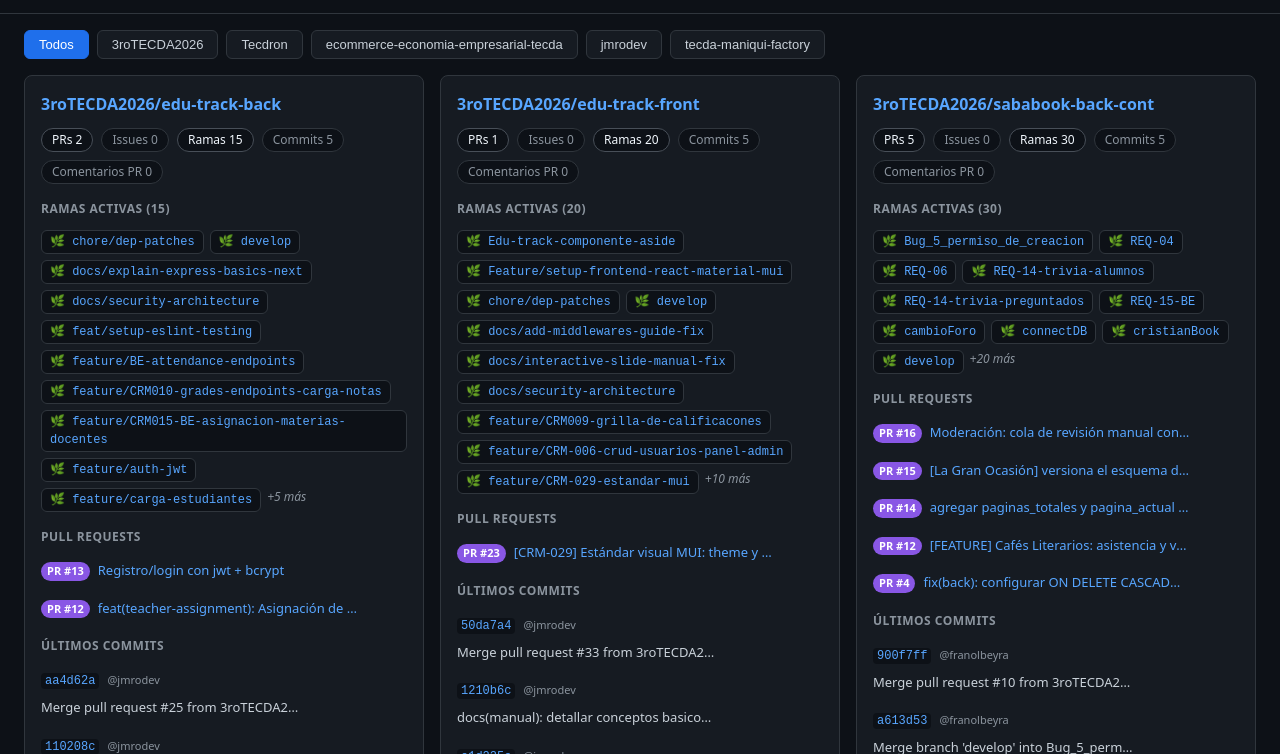
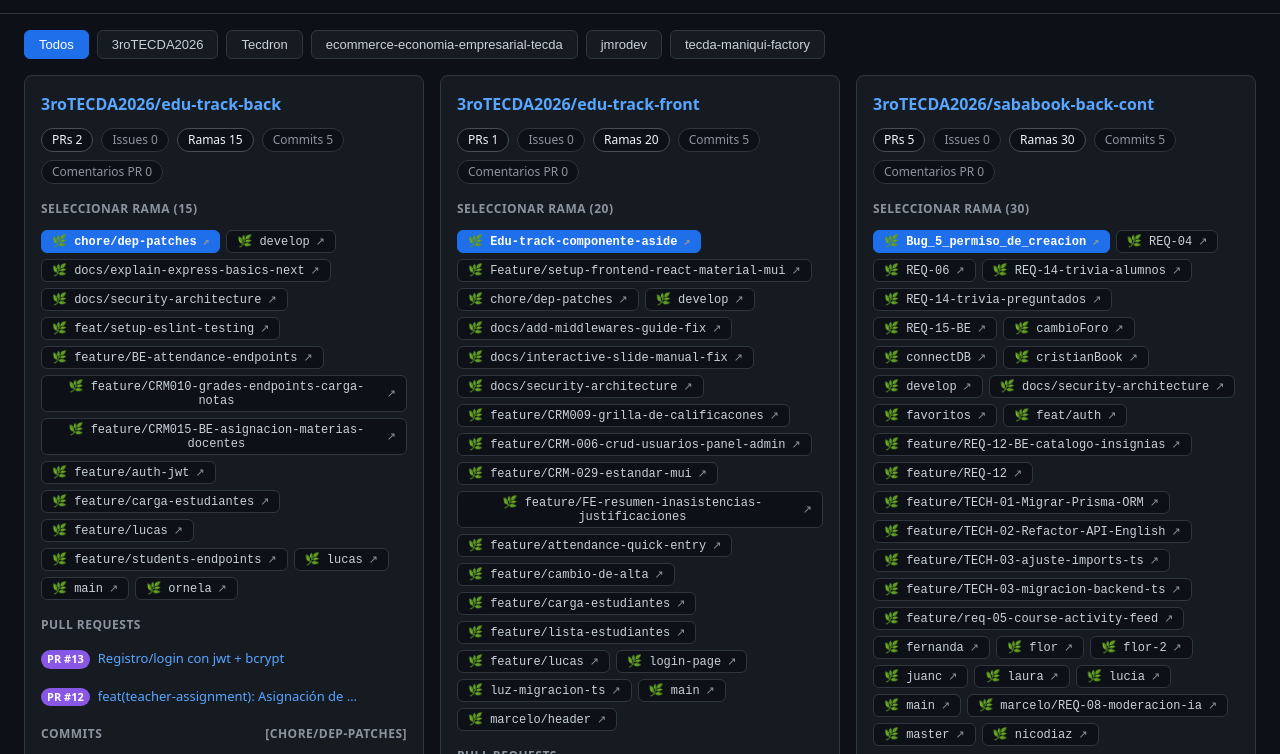
Before and after one commit to jmrodev/github-service-status, a plain HTML site: page index.html in a window 1280 px wide. Shown: the part 46-800 px from the top of the page. Drawn offline with Linux system fonts and the light colour scheme.

Commit message:
feat: add interactive branch selection in UI to view per-branch commits

```diff
--- a/index.html
+++ b/index.html
@@ -83,24 +83,30 @@
       color: var(--text-muted);
     }
     .pill.has-items { color: #f0f6fc; border-color: #484f58; }
-    .section-title { font-weight: 600; font-size: 12px; color: var(--text-muted); margin-top: 4px; text-transform: uppercase; letter-spacing: 0.5px; }
+    .section-title { font-weight: 600; font-size: 12px; color: var(--text-muted); margin-top: 4px; text-transform: uppercase; letter-spacing: 0.5px; display: flex; justify-content: space-between; }
     .list-item { font-size: 13px; padding: 3px 0; display: flex; gap: 8px; align-items: baseline; flex-wrap: wrap; }
     .list-item a { color: var(--accent); text-decoration: none; font-weight: 500; }
     .list-item a:hover { text-decoration: underline; }
     .item-title { color: var(--text); overflow: hidden; text-overflow: ellipsis; white-space: nowrap; max-width: 260px; }
     .author-tag { color: var(--text-muted); font-size: 11px; font-weight: 500; }
     .branches-wrap { display: flex; gap: 6px; flex-wrap: wrap; }
-    .branch-link {
+    .branch-btn {
       background: var(--bg);
       border: 1px solid var(--border);
-      color: var(--accent);
-      padding: 2px 8px;
+      color: var(--text);
+      padding: 3px 10px;
       border-radius: 6px;
       font-size: 12px;
       font-family: monospace;
-      text-decoration: none;
+      cursor: pointer;
+      display: inline-flex;
+      align-items: center;
+      gap: 4px;
     }
-    .branch-link:hover { border-color: var(--accent); text-decoration: underline; }
+    .branch-btn:hover { background: #21262d; border-color: var(--accent); }
+    .branch-btn.active { background: var(--btn-active); border-color: var(--btn-active); color: #fff; font-weight: 600; }
+    .branch-ext { color: var(--text-muted); font-size: 11px; text-decoration: none; margin-left: 2px; }
+    .branch-ext:hover { color: var(--accent); }
     .badge {
       display: inline-block;
       padding: 1px 6px;
@@ -134,6 +140,8 @@
   <script>
     let rawData = null;
     let activeFilter = 'all';
+    // Map repo -> selected branch name
+    const activeBranchMap = {};
 
     fetch('./status.json')
       .then(res => res.json())
@@ -193,9 +201,17 @@
 
         const openIssues = (r.issues || []).filter(i => i.state && i.state.toUpperCase() === 'OPEN');
         const openPRs = (r.prs || []).filter(p => p.state && p.state.toUpperCase() === 'OPEN');
-        const commits = (r.commits && Array.isArray(r.commits)) ? r.commits.filter(c => c && c.sha) : [];
         const branches = (r.branches && Array.isArray(r.branches)) ? r.branches : [];
         const comments = (r.comments && Array.isArray(r.comments)) ? r.comments : [];
+
+        // Determine active branch for this card
+        if (!activeBranchMap[r.repo] && branches.length > 0) {
+          activeBranchMap[r.repo] = branches[0].name;
+        }
+        const currentBranchName = activeBranchMap[r.repo] || (branches[0] ? branches[0].name : '');
+        const currentBranchObj = branches.find(b => b.name === currentBranchName) || branches[0];
+
+        const commits = (currentBranchObj && currentBranchObj.commits) ? currentBranchObj.commits : (r.commits || []);
 
         card.innerHTML = `
           <h2><a href="${r.url}" target="_blank" rel="noopener">${escapeHtml(r.repo)}</a></h2>
@@ -208,12 +224,14 @@
           </div>
 
           ${branches.length ? `
-            <div class="section-title">Ramas Activas (${branches.length})</div>
+            <div class="section-title">Seleccionar Rama (${branches.length})</div>
             <div class="branches-wrap">
-              ${branches.slice(0, 10).map(b => `
-                <a href="${b.url}" target="_blank" rel="noopener" class="branch-link">🌿 ${escapeHtml(b.name)}</a>
+              ${branches.map(b => `
+                <button class="branch-btn ${b.name === currentBranchName ? 'active' : ''}" data-repo="${escapeHtml(r.repo)}" data-branch="${escapeHtml(b.name)}">
+                  🌿 ${escapeHtml(b.name)}
+                  <a href="${b.url}" target="_blank" rel="noopener" class="branch-ext" title="Abrir en GitHub" onclick="event.stopPropagation()">↗</a>
+                </button>
               `).join('')}
-              ${branches.length > 10 ? `<span class="empty-state">+${branches.length - 10} más</span>` : ''}
             </div>
           ` : ''}
 
@@ -247,8 +265,10 @@
             `).join('')}
           ` : ''}
 
+          <div class="section-title">
+            Commits <span>[${escapeHtml(currentBranchName)}]</span>
+          </div>
           ${commits.length ? `
-            <div class="section-title">Últimos Commits</div>
             ${commits.slice(0, 5).map(c => `
               <div class="list-item">
                 <a href="${c.html_url || '#'}" target="_blank" rel="noopener"><code>${escapeHtml(c.sha || '')}</code></a>
@@ -256,8 +276,18 @@
                 <span class="item-title">${escapeHtml(c.msg || '')}</span>
               </div>
             `).join('')}
-          ` : ''}
+          ` : '<div class="empty-state">Sin commits en esta rama</div>'}
         `;
+
+        // Attach click handlers to branch buttons
+        card.querySelectorAll('.branch-btn').forEach(btn => {
+          btn.onclick = (e) => {
+            const repo = btn.dataset.repo;
+            const branch = btn.dataset.branch;
+            activeBranchMap[repo] = branch;
+            render();
+          };
+        });
 
         main.appendChild(card);
       });
```
Also changed, not shown: 1 other file.
